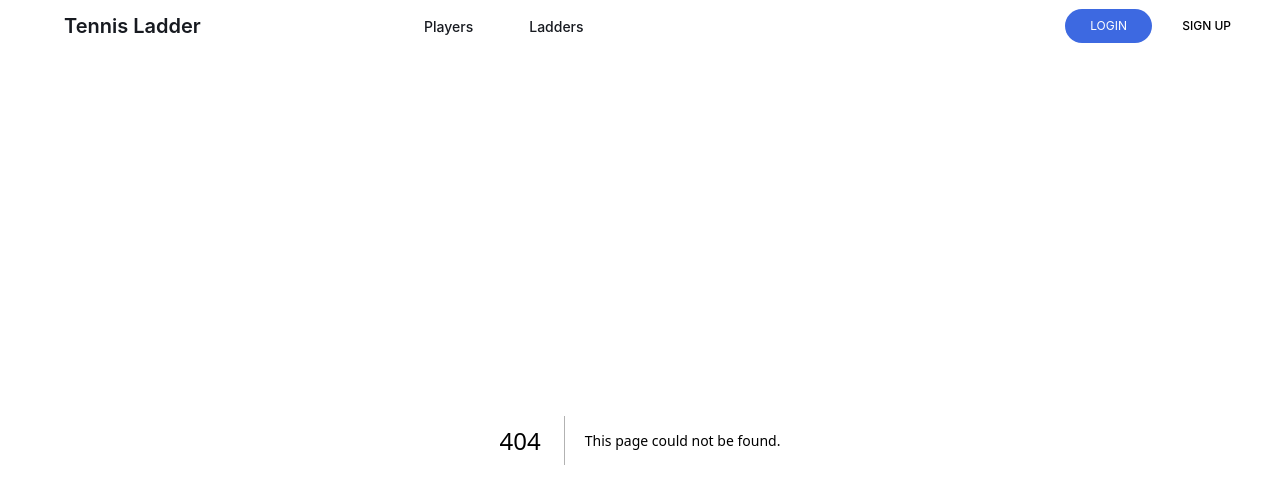
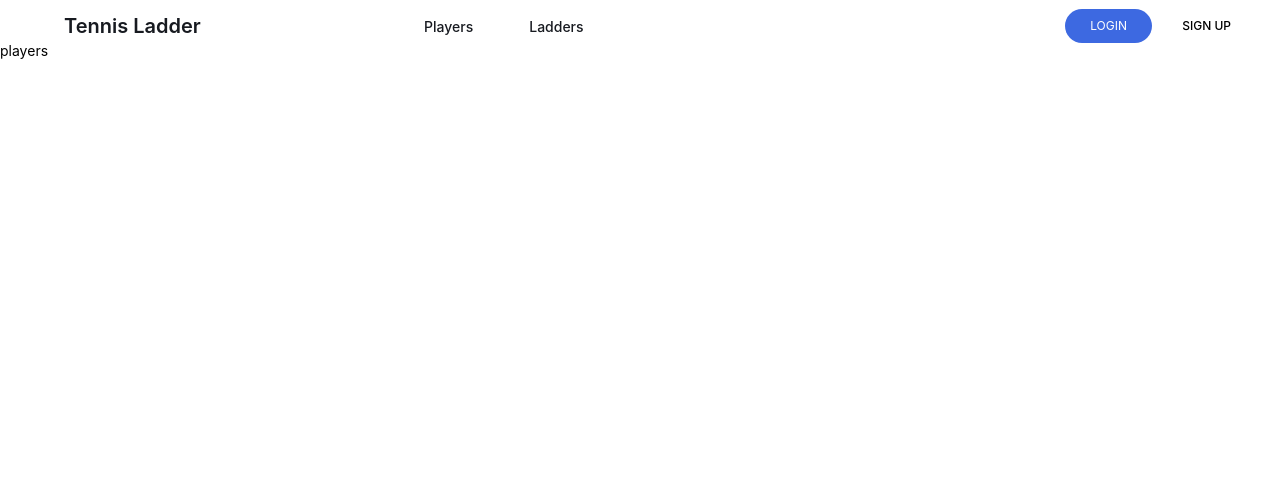
Before and after one commit to Eliottmor/tennis-ladder, a Next.js app in the folder web/: page /players in a window 1280 px wide. Before the commit this address had no page. Shown: the top 504 px of the page. Built offline with nearby package versions, Linux system fonts and the light colour scheme.

Commit message:
added page and removed one

```diff
--- /dev/null
+++ b/web/app/players/page.tsx
@@ -0,0 +1,3 @@
+export default function Players() {
+  return (<div>players</div>)
+}
```
Also changed, not shown: web/app/login/error.js (deleted).
